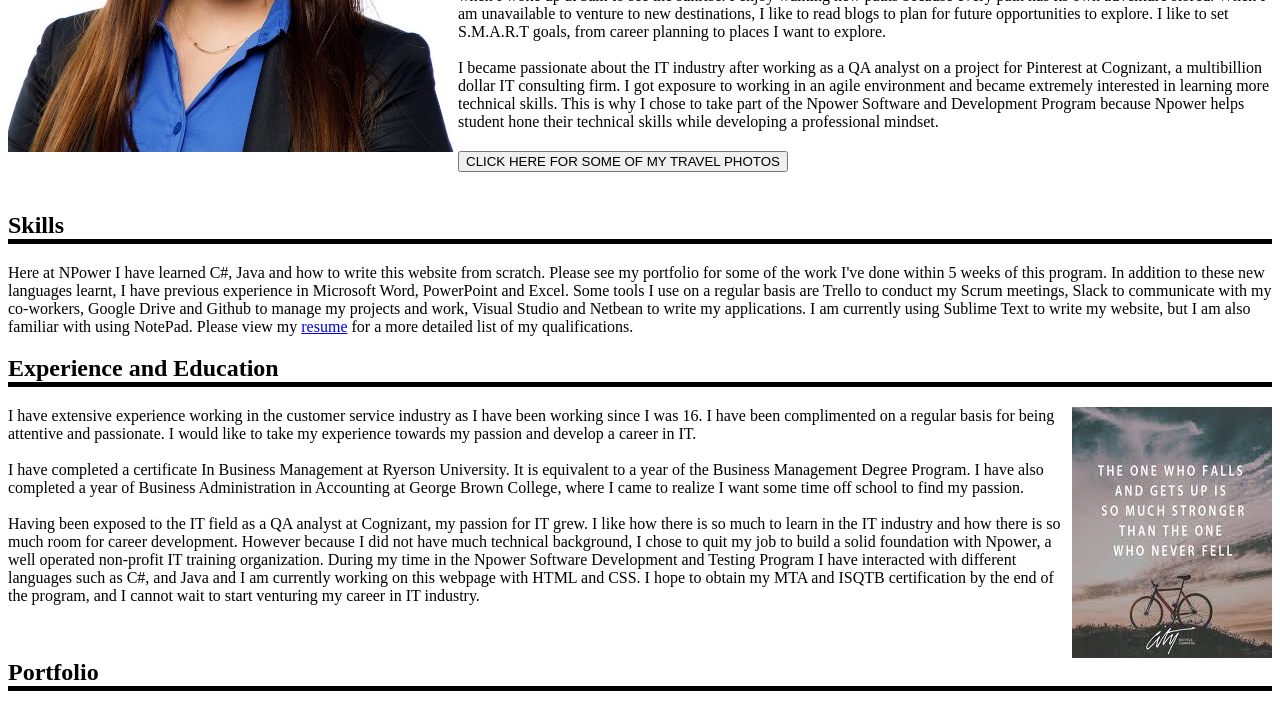
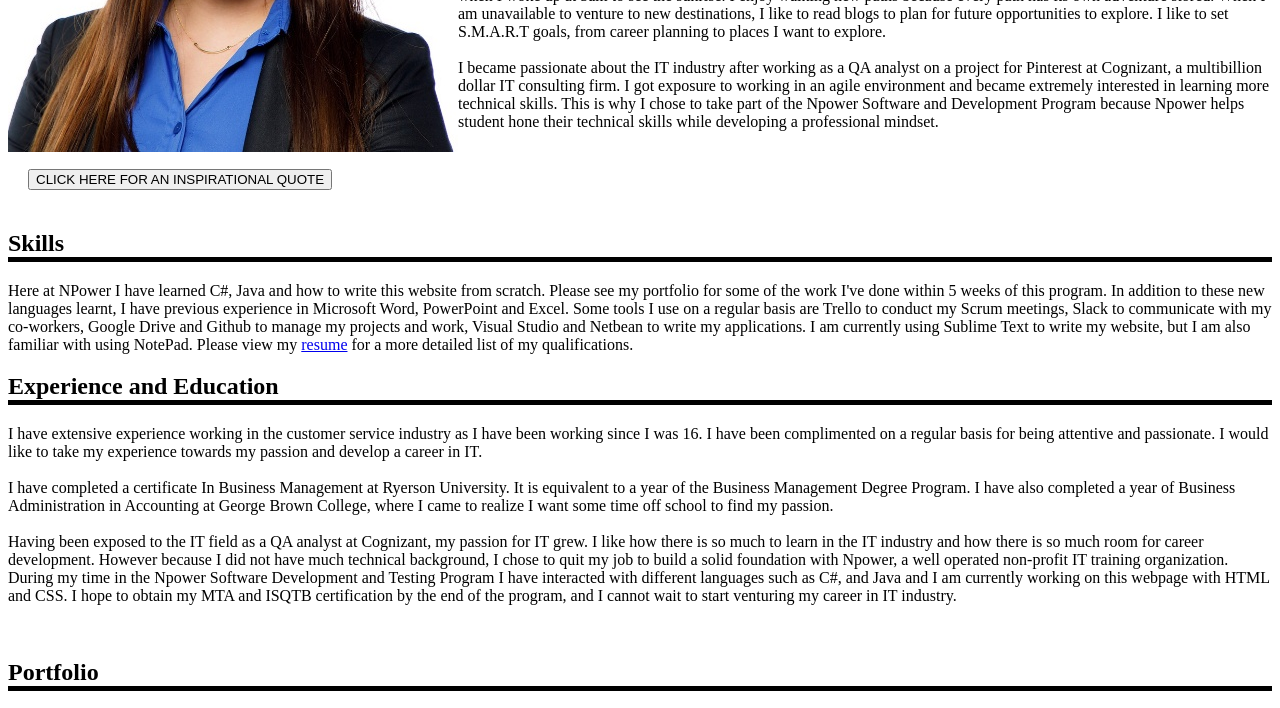
Before and after one commit to helentruong/websiteofhelentruong, a plain HTML site: page index.html in a window 1280 px wide. Shown: the part 1000-1708 px from the top of the page. Drawn offline with Linux system fonts and the light colour scheme.

Commit message:
decided to to keep this website simple

```diff
--- a/index.html
+++ b/index.html
@@ -99,10 +99,14 @@ During my free time I like to go for hikes and sight see. The image at the top o
 <br> <br>
 I became passionate about the IT industry after working as a QA analyst on a project for Pinterest at Cognizant, a multibillion dollar IT consulting firm. I got exposure to working in an agile environment and became extremely interested in learning more technical skills. This is why I chose to take part of the Npower Software and Development Program because Npower helps student hone their technical skills while developing a professional mindset.
  <br>
-<div>
-<button onclick="revealMessage() ">CLICK HERE FOR SOME OF MY TRAVEL PHOTOS</button>
-<p id="hiddenMessage" style="display:none"> <img src="image/CHINA.PNG" width="300px" height="300px"> <img src="image/SINGAPORE.PNG" width="300px" height="300px"> <img src="image/DR.PNG" width="300px" height="300px"> <img src="image/SMILE.PNG" width="300px" height="300px"> <img src="image/LV.PNG" width="300px" height="300px"> <img src="image/MILTON.PNG" width="300px" height="300px"></p>
+ <br>
+
+  <div>
+<button onclick="revealMessage() ">CLICK HERE FOR AN INSPIRATIONAL QUOTE</button>
+<p id="hiddenMessage" style="display:none">
+ <img src="image/inspirationalquote.jpeg"></p>
 </div>
+
 </section>
 
 
@@ -121,15 +125,13 @@ Here at NPower I have learned C#, Java and how to write this website from scratc
 
  <h1> Experience and Education </h1>
 
-
-        <img src="image/inspirationalquote.jpeg" alt="a photo of helen" align="right"/>
-
  <p>
 I have extensive experience working in the customer service industry as I have been working since I was 16. I have been complimented on a regular basis for being attentive and passionate. I would like to take my experience towards my passion and develop a career in IT.
 <br> <br>
 I have completed a certificate In Business Management at Ryerson University. It is equivalent to a year of the Business Management Degree Program. I have also completed a year of Business Administration in Accounting at George Brown College, where I came to realize I want some time off school to find my passion.
 <br> <br>
 Having been exposed to the IT field as a QA analyst at Cognizant, my passion for IT grew. I like how there is so much to learn in the IT industry and how there is so much room for career development. However because I did not have much technical background, I chose to quit my job to build a solid foundation with Npower, a well operated non-profit IT training organization. During my time in the Npower Software Development and Testing Program I have interacted with different languages such as C#, and Java and I am currently working on this webpage with HTML and CSS. I hope to obtain my MTA and ISQTB certification by the end of the program, and I cannot wait to start venturing my career in IT industry.
+
 </p>
 <br>
 
```
